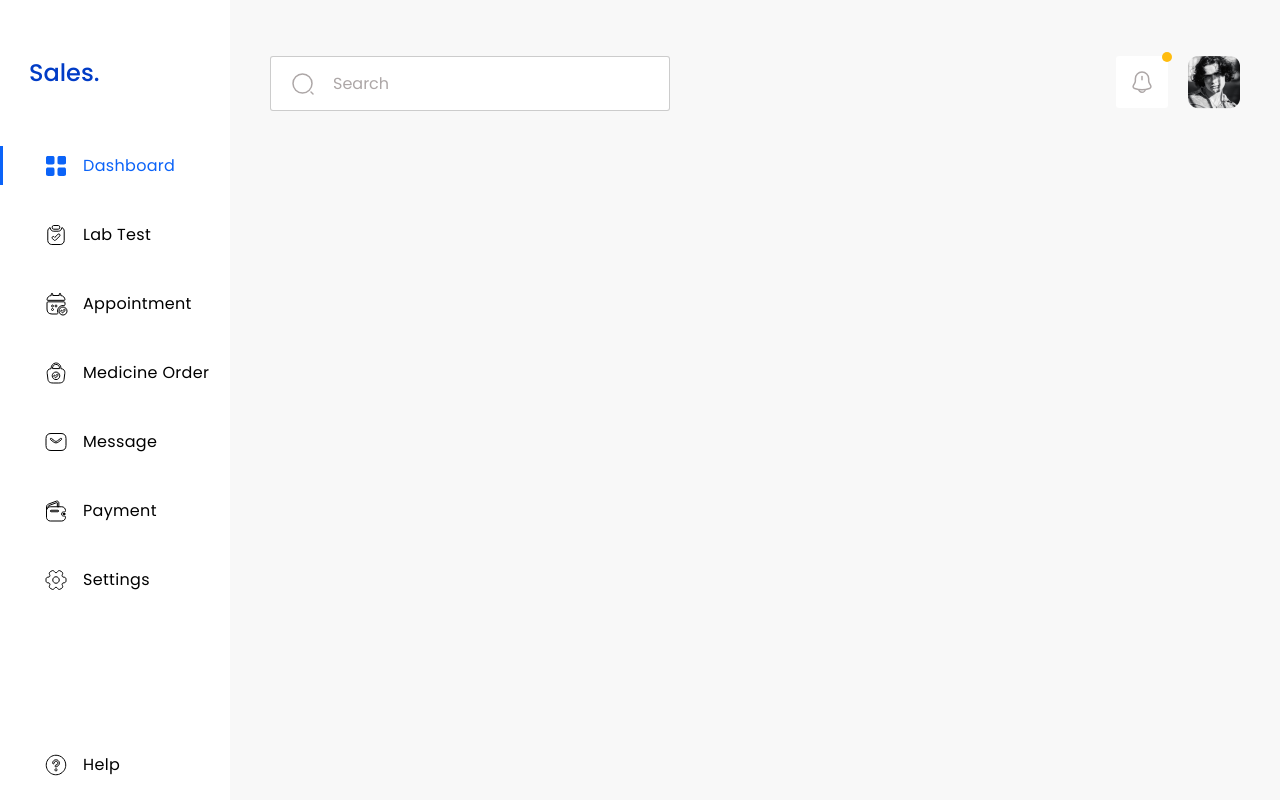
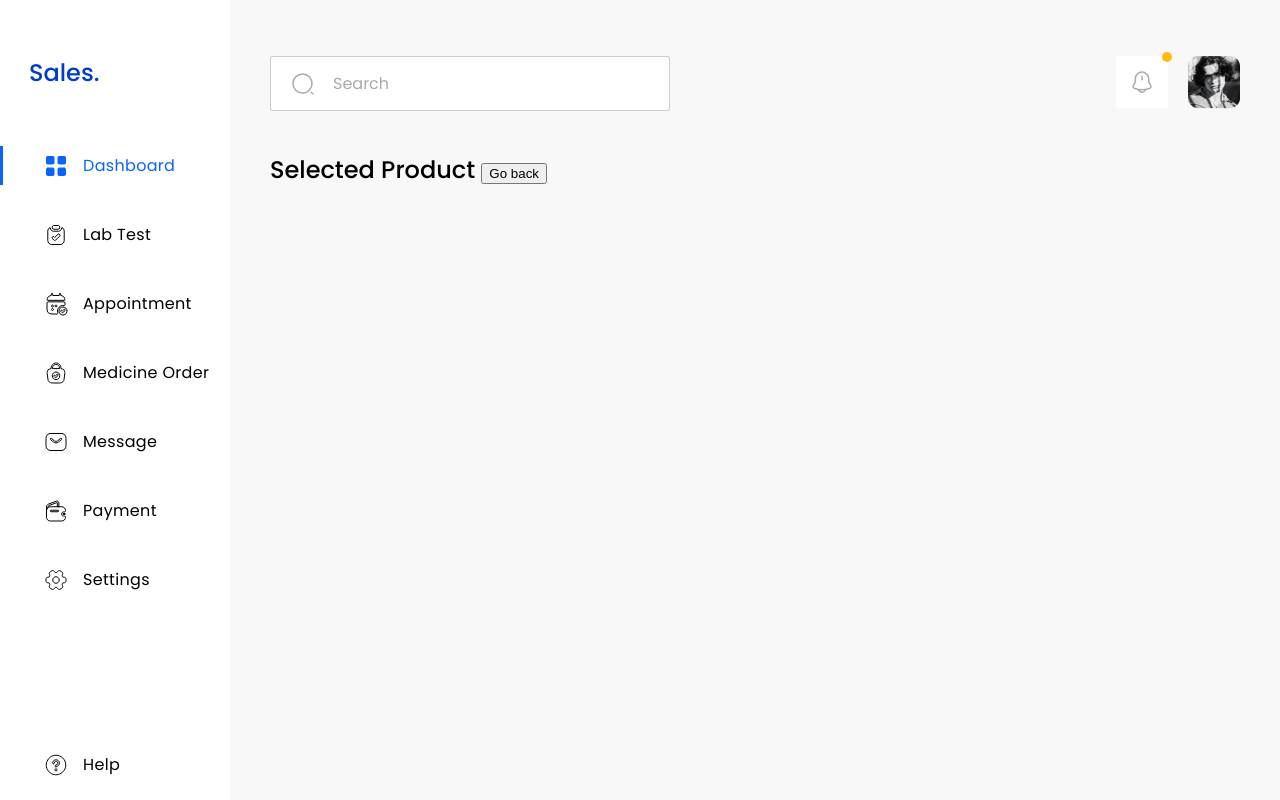
Before and after one commit to antanaviciusvilius/reiz-task, a Vue app: page /product/1 in a window 1280 px wide. Built offline with nearby package versions, Linux system fonts and the light colour scheme; no server answers.

Commit message:
Product view with router

```diff
--- a/src/components/features/ProductsTable/ProductsTable.vue
+++ b/src/components/features/ProductsTable/ProductsTable.vue
@@ -55,7 +55,7 @@ const props = defineProps<ProductsTableProps>();
             <CustomCheckbox />
           </DataTableCell>
           <DataTableCell cell-data="Title">
-            <router-link to="/" class="link">{{ product.title }}</router-link>
+            <router-link :to="{ name: 'product', params: { id: product.id }}" class="link">{{ product.title }}</router-link>
           </DataTableCell>
           <DataTableCell v-for="row in rows" :key="row.title" :cell-data="row.title">
             <span class="body-cell">{{ product[row.prop] }}</span>
--- /dev/null
+++ b/src/helpers/getProductById.ts
@@ -0,0 +1,17 @@
+import type { Product } from '@/types/Product';
+import fetchHelper from './fetchHelper';
+
+const PHONES_ENDPOINT = 'https://dummyjson.com/products';
+
+const getProductById = async (id?: number): Promise<Product> => {
+  const product = await fetchHelper<Product>(`${PHONES_ENDPOINT}/${id}`, {
+    method: 'GET',
+    headers: {
+      'Content-Type': 'application/json',
+    },
+  });
+
+  return Promise.resolve(product);
+};
+
+export default getProductById;
--- a/src/router/index.ts
+++ b/src/router/index.ts
@@ -1,3 +1,4 @@
+import ProductView from '@/views/ProductView/ProductView.vue';
 import { createRouter, createWebHistory } from 'vue-router';
 import ProductsListView from '../views/ProductsListView/ProductsListView.vue';
 
@@ -6,8 +7,13 @@ const router = createRouter({
   routes: [
     {
       path: '/',
-      name: 'home',
+      name: 'productsList',
       component: ProductsListView
+    },
+    {
+      path: '/product/:id',
+      name: 'product',
+      component: ProductView
     }
   ]
 })
--- a/src/types/Product.ts
+++ b/src/types/Product.ts
@@ -6,6 +6,7 @@ export interface ProductsResponse {
 }
 
 export interface Product {
+  id: number;
   title: string;
   category: string;
   brand: string;
--- /dev/null
+++ b/src/views/ProductView/ProductView.vue
@@ -0,0 +1,42 @@
+<script setup lang="ts">
+import PageTitle from '@/components/shared/PageTitle.vue';
+import { useRoute, useRouter } from 'vue-router'
+import { ref, onMounted } from 'vue'
+import getProductById from '@/helpers/getProductById'
+
+const product = ref<Product>()
+const route = useRoute()
+const router = useRouter()
+
+const fetchProduct = async () => {
+  try {
+    product.value = await getProductById(route.params.id)
+  } catch (error) {
+    console.error('Failed to fetch products data:', error)
+  }
+}
+
+onMounted(() => {
+  fetchProduct()
+})
+</script>
+
+<template>
+  <main class="product-view">
+    <PageTitle>
+      Selected Product
+      <button @click="() => router.push('/')">Go back</button>
+    </PageTitle>
+    <pre>
+      {{ product }}
+    </pre>
+  </main>
+</template>
+
+<style scoped lang="scss">
+.product-view {
+  display: flex;
+  flex-direction: column;
+  flex: 1;
+}
+</style>
```
